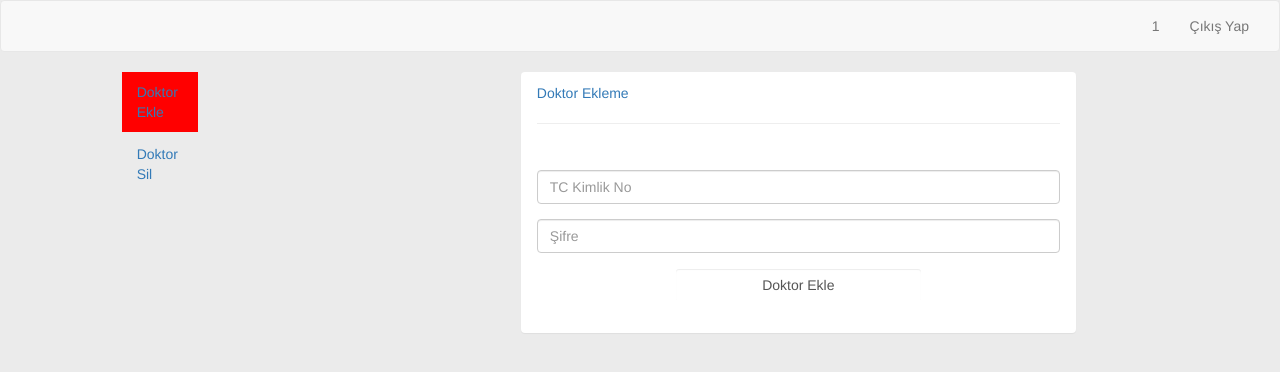
After one commit to bbuyukguzel/bil481, a PHP site: page /yonetici.php in a window 1280 px wide. The commit adds this page. Shown: the top 372 px of the page. Run offline with PHP 8.4, Linux system fonts and the light colour scheme; the visitor is signed in with stand-in values (Sample User, id 1); data that the repository does not hold is empty; some libraries are stand-ins or nearby versions.

```diff
--- a/connect.php
+++ b/connect.php
@@ -1,6 +1,6 @@
 <?php
 
-	$connection = mysql_connect('localhost', 'root', '');
+	$connection = mysql_connect('localhost', 'root', 'fPNHh6O1');
 	if (!$connection){
 	    die("Database Connection Failed" . mysql_error());
 	}
--- /dev/null
+++ b/yonetici.php
@@ -0,0 +1,102 @@
+<!DOCTYPE html>
+<html lang="en">
+  <head>
+    <meta charset="utf-8">
+    <meta http-equiv="X-UA-Compatible" content="IE=edge">
+    <meta name="viewport" content="width=device-width, initial-scale=1">
+    <link rel="stylesheet" href="/bootstrap.css">
+
+    <title>Yonetici Paneli</title>
+
+    <style type="text/css">
+        body { background: #EBEBEB !important; } /* Adding !important forces the browser to overwrite the default style applied by Bootstrap */
+    </style>
+
+  </head>
+
+  <body>
+
+  		<?php
+		   //Start your session
+  			require("connect.php");
+		    session_start();
+
+		    if(empty($_SESSION['TC'])){
+		        header("Location: index.php");
+		        die("Redirecting to index.php");
+		    }
+
+		    //Read your session (if it is set)
+		    if (isset($_SESSION['TC'])){
+		   		$user = $_SESSION['TC'];
+		   }
+
+		?>
+
+	<nav class="navbar navbar-default">
+  		<div class="container-fluid">
+    		<div class="collapse navbar-collapse" id="bs-example-navbar-collapse-1">
+		      <ul class="nav navbar-nav navbar-right">
+		      	<li><a href="/yonetici.php"><?php echo $user;?></a><li>
+		        <li><a href="/logout.php">Çıkış Yap</a></li>
+		      </ul>
+    </div><!-- /.navbar-collapse -->
+  </div><!-- /.container-fluid -->
+</nav>
+
+
+
+<div class="col-md-offset-1 col-md-1">
+      <ul class="nav nav-pills nav-stacked">
+        <li style="background-color: red"><a href="#">Doktor Ekle</a></li>
+        <li><a href="#">Doktor Sil</a></li>
+      </ul>
+    </div>
+
+
+<div class="container">
+        <div class="row">
+            <div class="col-md-6 col-md-offset-3">
+                <div class="panel panel-login">
+                    <div class="panel-heading">
+                        <div class="row">
+                            <?php echo $content; ?>
+                            <div class="col-xs-6">
+                                <a href="#" class="active" id="login-form-link">Doktor Ekleme</a>
+                            </div>
+                        </div>
+                        <hr>
+                    </div>
+                    <div class="panel-body">
+                        <div class="row">
+                            <div class="col-lg-12">
+                                <form id="login-form" action="" method="post" role="form" style="display: block;">
+                                    <div class="form-group">
+                                        <input type="text" name="TC" id="TC" tabindex="1" class="form-control" placeholder="TC Kimlik No" value="">
+                                    </div>
+                                    <div class="form-group">
+                                        <input type="password" name="sifre" id="sifre" tabindex="2" class="form-control" placeholder="Şifre">
+                                    </div>
+
+                                    <div class="form-group">
+                                        <div class="row">
+                                            <div class="col-sm-6 col-sm-offset-3">
+                                                <input type="submit" name="login-submit" id="login-submit" tabindex="4" class="form-control btn btn-login" value="Doktor Ekle">
+                                            </div>
+                                        </div>
+                                    </div>
+
+                                </form>
+
+
+                            </div>
+                        </div>
+                    </div>
+                </div>
+            </div>
+        </div>
+    </div>
+
+
+  </body>
+</html>
```
Also changed, not shown: index.php (+111 -31 lines), logout.php (added, +7 -0 lines).
